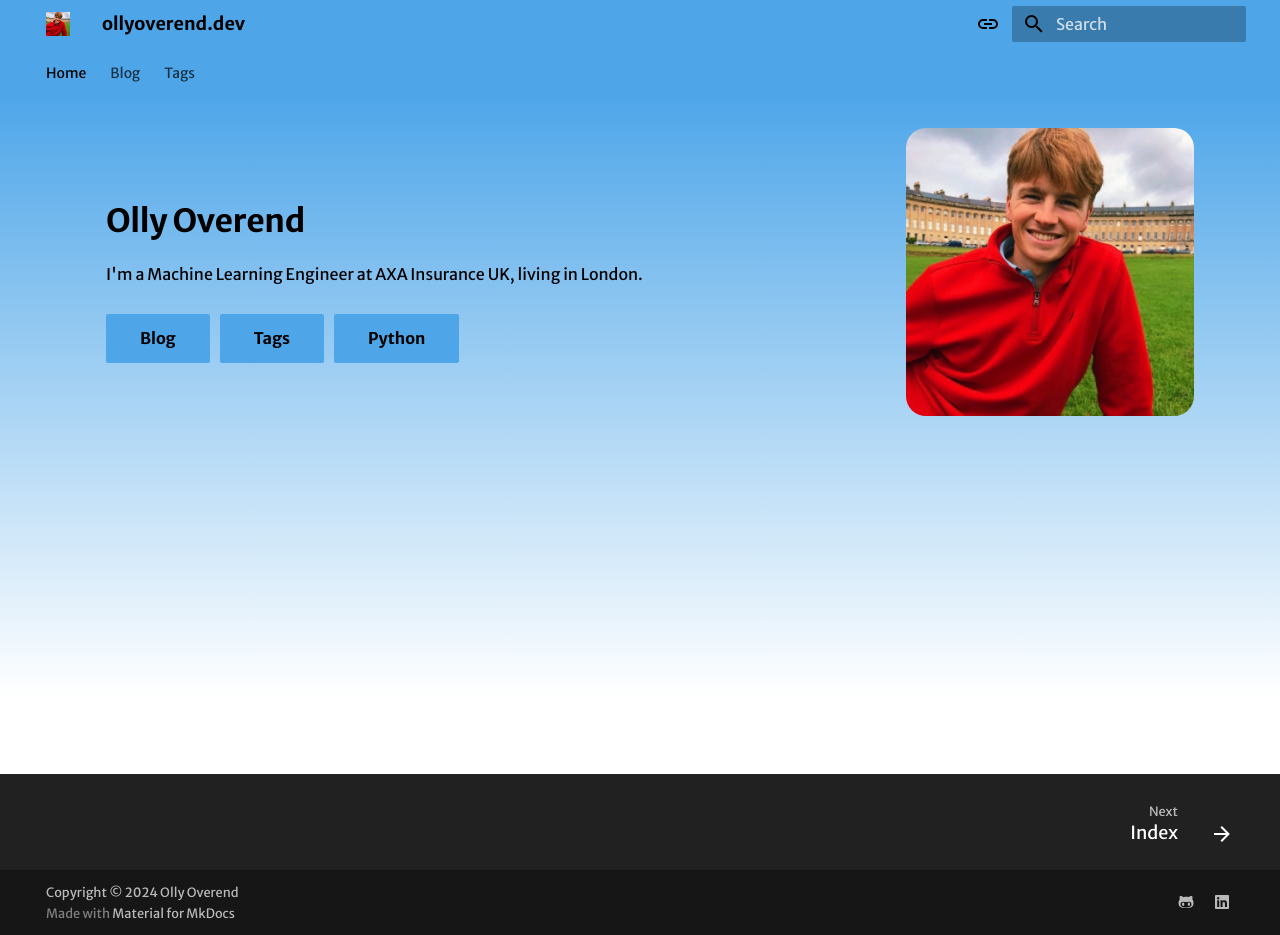
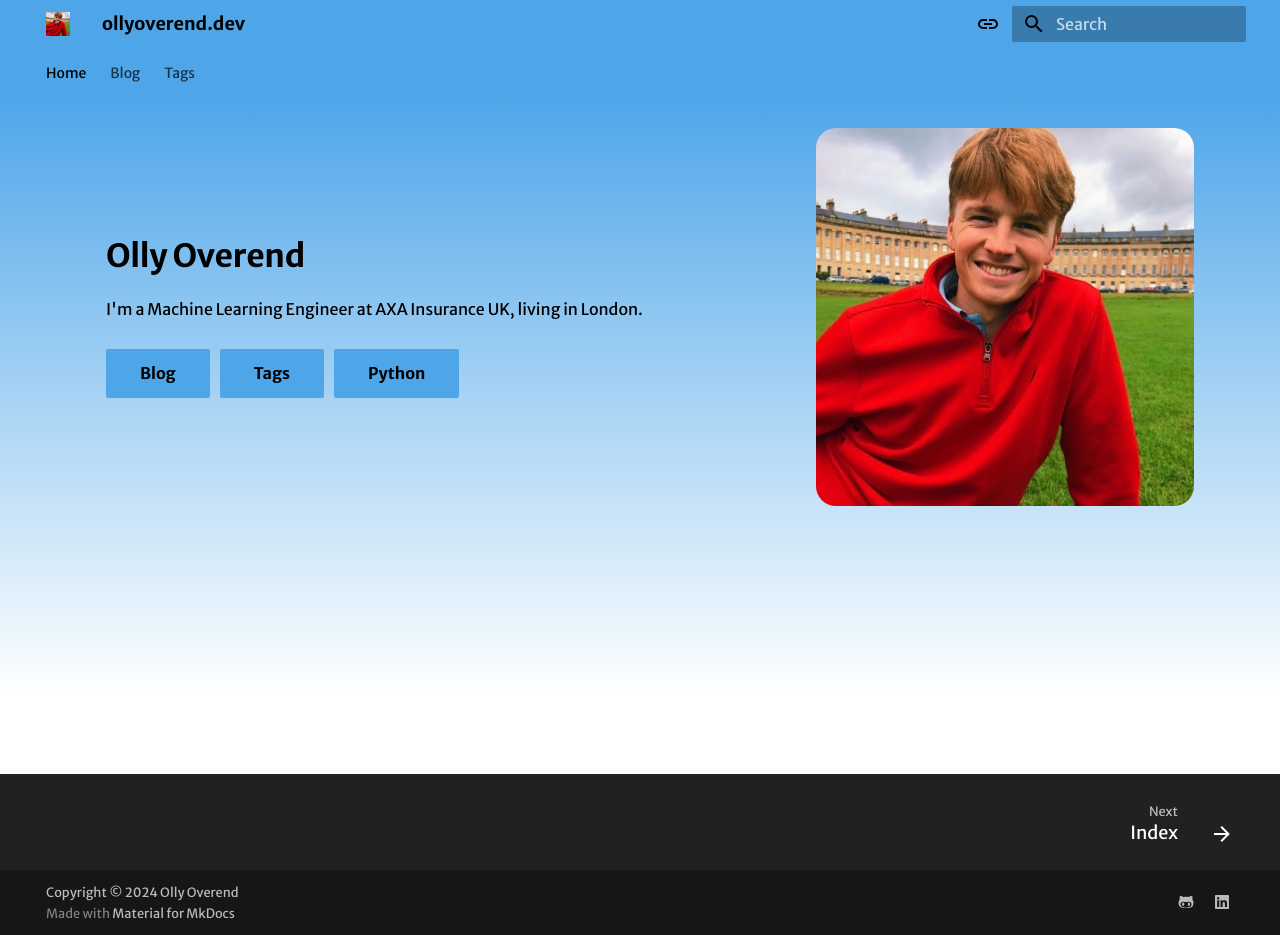
Before and after one commit to OliverOverend/ollyoverend.dev, an MkDocs documentation site: the page built from docs/index.md, in a window 1280 px wide and 935 px high. Built offline with MkDocs 1.6.1 and Material for MkDocs 9.7.7, drawn with Linux system fonts in a browser that asks for light colours; some web fonts are replaced.

Commit message:
Adjusts hero image dimensions and spacing
Updates the hero image's width and height to 60% for improved visual prominence. Reduces bottom margin to 1rem for better spacing consistency.

```diff
--- a/assets/home.html
+++ b/assets/home.html
@@ -36,13 +36,13 @@
     }
 
     .tx-hero__image {
-        width: 40%;
-        height: 40%;
+        width: 60%;
+        height: 60%;
         order: 1;
         border-radius: 20px;
         overflow: hidden;
         box-sizing: border-box;
-        margin-bottom: 2rem;
+        margin-bottom: 1rem;
     }
 
     .tx-hero__image img {
```
